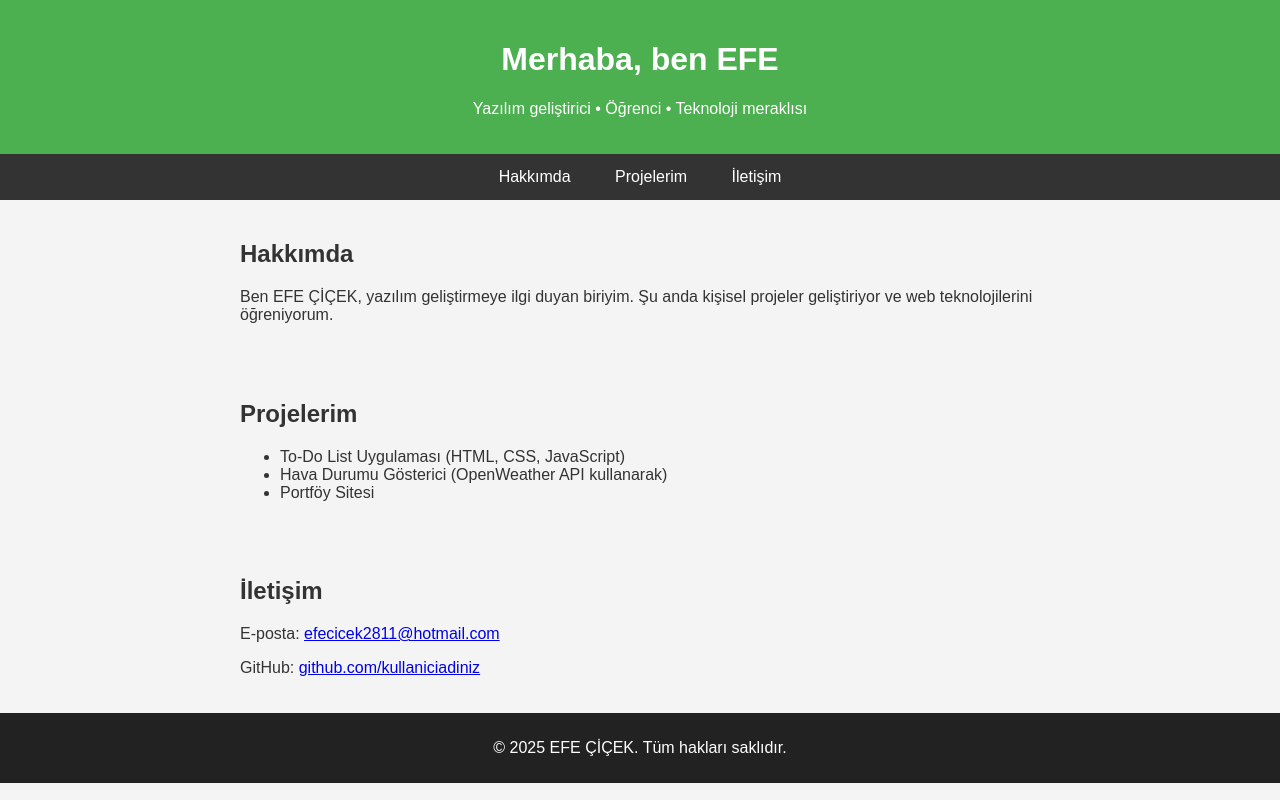
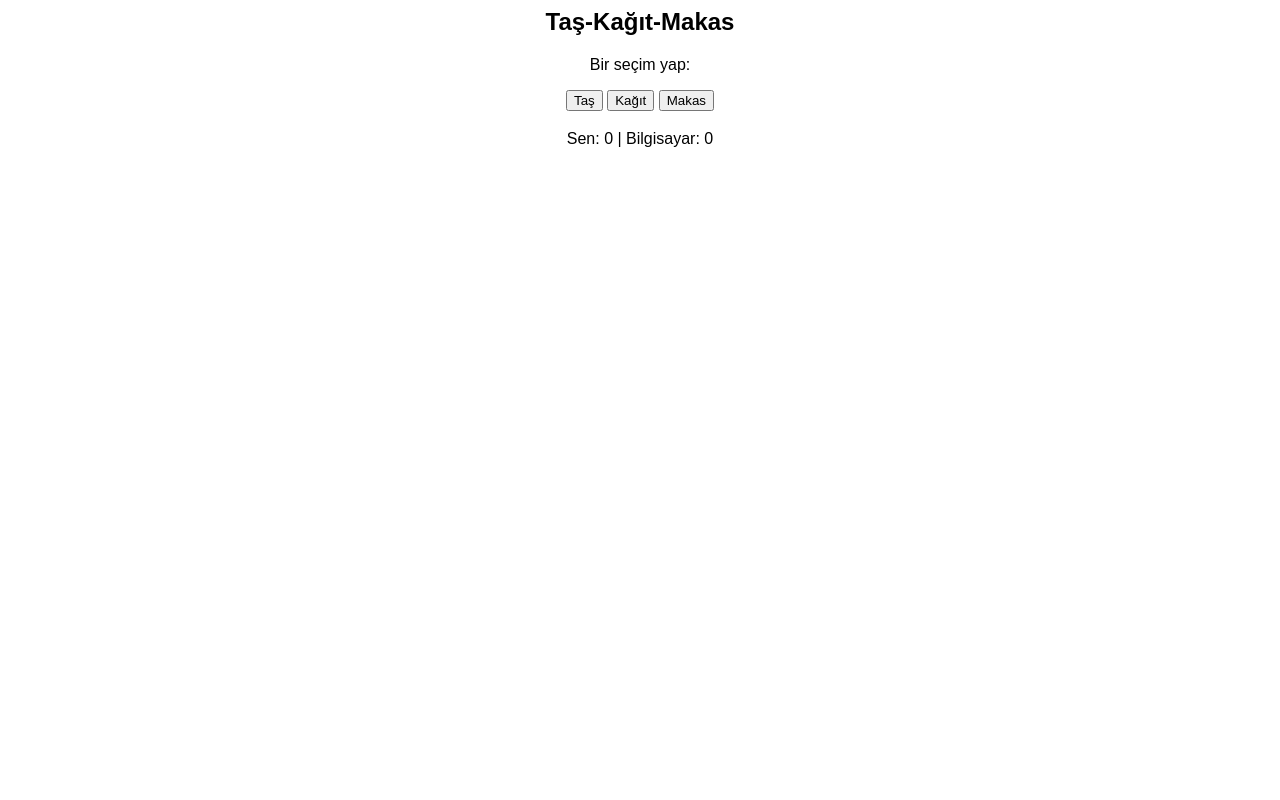
Before and after one commit to kopu20cre/-kopu20cre.github.io, a plain HTML site: page index.html in a window 1280 px wide. Drawn offline with Linux system fonts and the light colour scheme.

Commit message:
Add files via upload

```diff
--- a/index.html
+++ b/index.html
@@ -1,84 +1,38 @@
-<!DOCTYPE html>
-<html lang="tr">
-<head>
-  <meta charset="UTF-8">
-  <title>Benim Web Sitem</title>
-  <style>
-    body {
-      font-family: Arial, sans-serif;
-      background-color: #f4f4f4;
-      color: #333;
-      margin: 0;
-      padding: 0;
-    }
-    header {
-      background-color: #4CAF50;
-      color: white;
-      padding: 20px;
-      text-align: center;
-    }
-    nav {
-      background-color: #333;
-      text-align: center;
-    }
-    nav a {
-      color: white;
-      text-decoration: none;
-      padding: 14px 20px;
-      display: inline-block;
-    }
-    nav a:hover {
-      background-color: #575757;
-    }
-    section {
-      padding: 20px;
-      max-width: 800px;
-      margin: auto;
-    }
-    footer {
-      background-color: #222;
-      color: white;
-      text-align: center;
-      padding: 10px;
-    }
-  </style>
-</head>
-<body>
+<div id="rps-game" style="font-family: Arial; max-width:300px; margin:auto; text-align:center;">
+  <h2>Taş-Kağıt-Makas</h2>
+  <p>Bir seçim yap:</p>
+  <button onclick="play('taş')">Taş</button>
+  <button onclick="play('kağıt')">Kağıt</button>
+  <button onclick="play('makas')">Makas</button>
 
-  <header>
-    <h1>Merhaba, ben EFE</h1>
-    <p>Yazılım geliştirici • Öğrenci • Teknoloji meraklısı</p>
-  </header>
+  <h3 id="result"></h3>
+  <p id="score">Sen: 0 | Bilgisayar: 0</p>
+</div>
 
-  <nav>
-    <a href="#hakkimda">Hakkımda</a>
-    <a href="#projeler">Projelerim</a>
-    <a href="#iletisim">İletişim</a>
-  </nav>
+<script>
+let userScore = 0;
+let compScore = 0;
 
-  <section id="hakkimda">
-    <h2>Hakkımda</h2>
-    <p>Ben EFE ÇİÇEK, yazılım geliştirmeye ilgi duyan biriyim. Şu anda kişisel projeler geliştiriyor ve web teknolojilerini öğreniyorum.</p>
-  </section>
+function play(userChoice) {
+  const choices = ['taş', 'kağıt', 'makas'];
+  const compChoice = choices[Math.floor(Math.random() * 3)];
+  let resultText = `Bilgisayar: ${compChoice}. `;
 
-  <section id="projeler">
-    <h2>Projelerim</h2>
-    <ul>
-      <li>To-Do List Uygulaması (HTML, CSS, JavaScript)</li>
-      <li>Hava Durumu Gösterici (OpenWeather API kullanarak)</li>
-      <li>Portföy Sitesi</li>
-    </ul>
-  </section>
+  if (userChoice === compChoice) {
+    resultText += "Berabere!";
+  } else if (
+    (userChoice === 'taş' && compChoice === 'makas') ||
+    (userChoice === 'kağıt' && compChoice === 'taş') ||
+    (userChoice === 'makas' && compChoice === 'kağıt')
+  ) {
+    resultText += "Kazandın!";
+    userScore++;
+  } else {
+    resultText += "Kaybettin!";
+    compScore++;
+  }
 
-  <section id="iletisim">
-    <h2>İletişim</h2>
-    <p>E-posta: <a href="mailto:efecicek2811@hotmail.com">efecicek2811@hotmail.com</a></p>
-    <p>GitHub: <a href="https://github.com/kullaniciadiniz" target="_blank">github.com/kullaniciadiniz</a></p>
-  </section>
-
-  <footer>
-    <p>&copy; 2025 EFE ÇİÇEK. Tüm hakları saklıdır.</p>
-  </footer>
-
-</body>
-</html>
+  document.getElementById('result').innerText = resultText;
+  document.getElementById('score').innerText = `Sen: ${userScore} | Bilgisayar: ${compScore}`;
+}
+</script>
```
